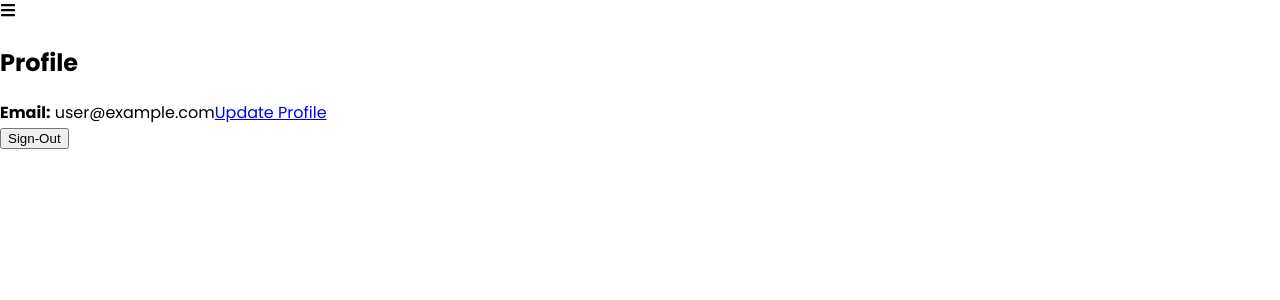
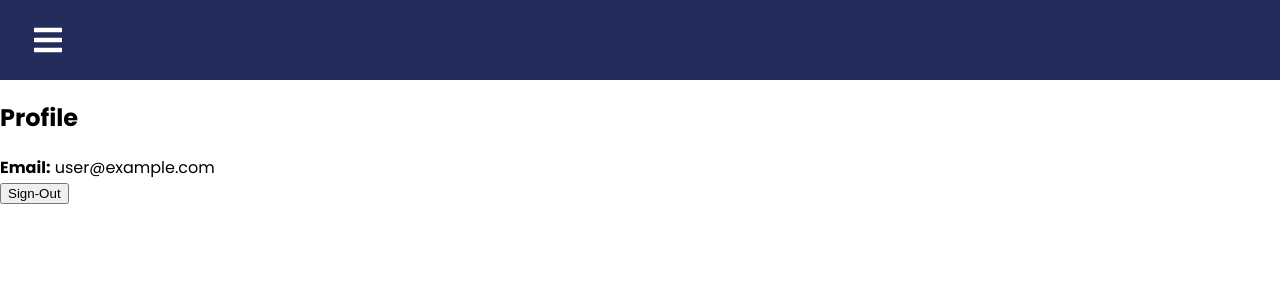
Before and after one commit to remediios/final-year-project, a React (Create React App) app in the folder front-end/fyp/: page /dashboard in a window 1280 px wide. Shown: the top 300 px of the page. Built offline with nearby package versions, Linux system fonts and the light colour scheme; no server answers; sample sign-in values are in the browser's storage.

Commit message:
Sidebar file structure update + Sidebar component and data addition

```diff
--- a/front-end/fyp/src/components/sidebar/Sidebar.js
+++ b/front-end/fyp/src/components/sidebar/Sidebar.js
@@ -1,10 +1,37 @@
-import React from "react";
+import React, { useState } from "react";
 import * as FaIcons from "react-icons/fa";
+import * as AiIcons from "react-icons/ai";
+import { SidebarData } from "./SidebarData";
+import SubMenu from "./SubMenu";
+import {
+  SideBar,
+  SideBarIcon,
+  SideBarNav,
+  SidebarWrap,
+} from "../../styles/sidebar/Global";
 
 const Sidebar = () => {
+  const [sidebar, setSidebar] = useState(false);
+
+  const showSidebar = () => setSidebar(!sidebar);
+
   return (
     <>
-      <FaIcons.FaBars></FaIcons.FaBars>
+      <SideBar>
+        <SideBarIcon to="#">
+          <FaIcons.FaBars onClick={showSidebar} />
+        </SideBarIcon>
+      </SideBar>
+      <SideBarNav sidebar={sidebar}>
+        <SidebarWrap>
+          <SideBarIcon to="#">
+            <AiIcons.AiOutlineClose onClick={showSidebar} />
+          </SideBarIcon>
+          {SidebarData.map((item, index) => {
+            return <SubMenu item={item} key={index} />;
+          })}
+        </SidebarWrap>
+      </SideBarNav>
     </>
   );
 };
--- a/front-end/fyp/src/components/sidebar/SidebarData.js
+++ b/front-end/fyp/src/components/sidebar/SidebarData.js
@@ -0,0 +1,48 @@
+import React from "react";
+import * as AiIcons from "react-icons/ai";
+import * as MdIcons from "react-icons/md";
+import * as RiIcons from "react-icons/ri";
+import * as IoIcons from "react-icons/io";
+
+export const SidebarData = [
+  {
+    title: "Home",
+    path: "/dashboard",
+    icon: <AiIcons.AiFillHome />,
+    iconClosed: <RiIcons.RiArrowDownSFill />,
+    iconOpened: <RiIcons.RiArrowUpSFill />,
+  },
+  {
+    title: "Section2",
+    path: "/dashboard/section2",
+    icon: <IoIcons.IoIosPaper />,
+    iconClosed: <RiIcons.RiArrowDownSFill />,
+    iconOpened: <RiIcons.RiArrowUpSFill />,
+    subNav: [
+      {
+        title: "SubSection1",
+        path: "/dashboard/section2/1",
+        icon: <IoIcons.IoIosPaper />,
+        className: "sub-nav",
+      },
+      {
+        title: "SubSection2",
+        path: "/dashboard/section2/2",
+        icon: <IoIcons.IoIosPaper />,
+        className: "sub-nav",
+      },
+    ],
+  },
+  {
+    title: "Section3",
+    path: "/dashboard/section3",
+    icon: <AiIcons.AiFillHome />,
+    className: "nav-text",
+  },
+  {
+    title: "Profile",
+    path: "/dashboard/profile",
+    icon: <MdIcons.MdOutlineAccountCircle />,
+    className: "nav-text",
+  },
+];
--- /dev/null
+++ b/front-end/fyp/src/components/sidebar/SubMenu.js
@@ -0,0 +1,7 @@
+import React from "react";
+
+const SubMenu = () => {
+  return <div></div>;
+};
+
+export default SubMenu;
--- a/front-end/fyp/src/pages/Dashboard.js
+++ b/front-end/fyp/src/pages/Dashboard.js
@@ -35,9 +35,9 @@ const Dashboard = () => {
           <h2 className="text-center mb-4">Profile</h2>
           {error && <Alert variant="danger">{error}</Alert>}
           <strong>Email:</strong> {currentUser.email}
-          <Link to="/" className="btn btn-primary w-100 mt-3 ">
+          {/* <Link to="/" className="btn btn-primary w-100 mt-3 ">
             Update Profile
-          </Link>
+          </Link> */}
         </Card.Body>
       </Card>
       <div className="w-100 text-center mt-2">
--- /dev/null
+++ b/front-end/fyp/src/styles/sidebar/Global.js
@@ -0,0 +1,38 @@
+import styled from "styled-components";
+import { Link } from "react-router-dom";
+
+export const SideBar = styled.div`
+  background-color: rgba(36, 44, 92);
+  height: 80px;
+  display: flex;
+  justify-content: start;
+  align-items: center;
+  margin: 0;
+`;
+
+export const SideBarIcon = styled(Link)`
+  margin-left: 2rem;
+  font-size: 2rem;
+  height: 80px;
+  display: flex;
+  justify-content: flex-start;
+  align-items: center;
+  color: white;
+`;
+
+export const SideBarNav = styled.nav`
+  background: rgba(36, 44, 92);
+  width: 250px;
+  height: 100vh;
+  display: flex;
+  justify-content: center;
+  position: fixed;
+  top: 0;
+  left: ${({ sidebar }) => (sidebar ? "0" : "-100%")};
+  transition: 350ms;
+  z-index: 10;
+`;
+
+export const SidebarWrap = styled.div`
+  width: 100%;
+`;
```
Also changed, not shown: front-end/fyp/src/components/sidebar/Sidebar.css (deleted).
